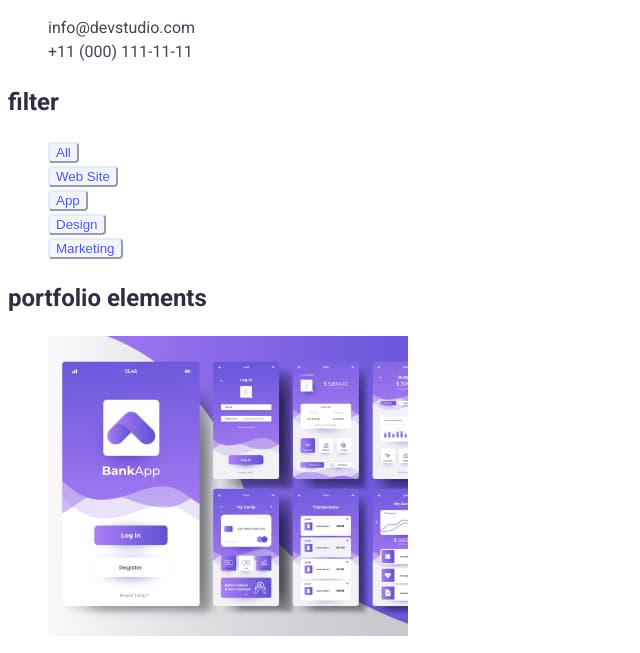
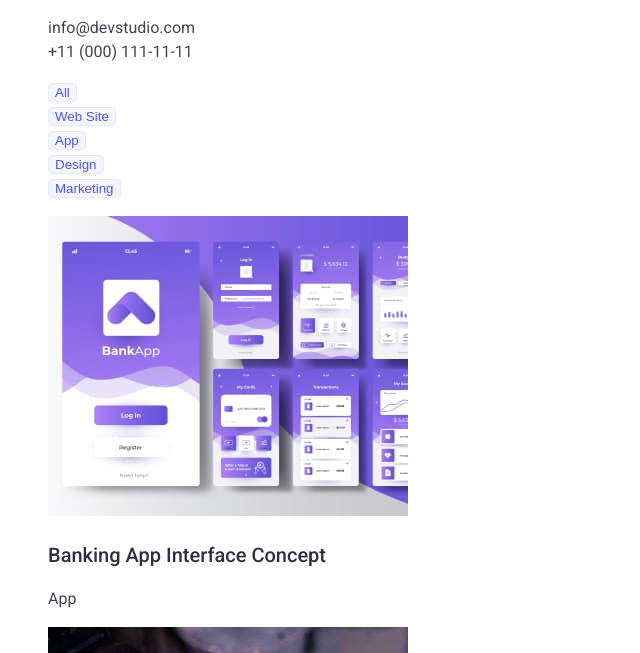
Before and after one commit to sergey-g80/goit-markup-hw-02, a plain HTML site: page portfolio.html in a window 1280 px wide. Shown: the part 121-774 px from the top of the page, without its empty margins (0-640 px from the left). Drawn offline with Linux system fonts and the light colour scheme.

Commit message:
finish css-2

```diff
--- a/css/styles.css
+++ b/css/styles.css
@@ -113,6 +113,8 @@ footer {
   background-color: #f4f4fd;
   color: #4d5ae5;
   border-color: #e7e9fc;
+  border-style: solid;
+  border-width: 1px;
   border-radius: 4px;
   cursor: pointer;
 }
@@ -120,4 +122,5 @@ footer {
 .filter button:focus {
   background-color: #404bbf;
   color: #ffffff;
+  box-shadow: 0px 2px 2px 0px rgba(0, 0, 0, 0.5);
 }
--- a/portfolio.html
+++ b/portfolio.html
@@ -44,7 +44,7 @@
     </header>
     <main>
       <section class="filter">
-        <h2>filter</h2>
+        <h2 hidden>filter</h2>
         <ul>
           <li><button type="button">All</button></li>
           <li><button type="button">Web Site</button></li>
@@ -54,7 +54,7 @@
         </ul>
       </section>
       <section>
-        <h2>portfolio elements</h2>
+        <h2 hidden>portfolio elements</h2>
         <ul>
           <li>
             <img
```
Also changed, not shown: index.html (+1 -1 lines).
